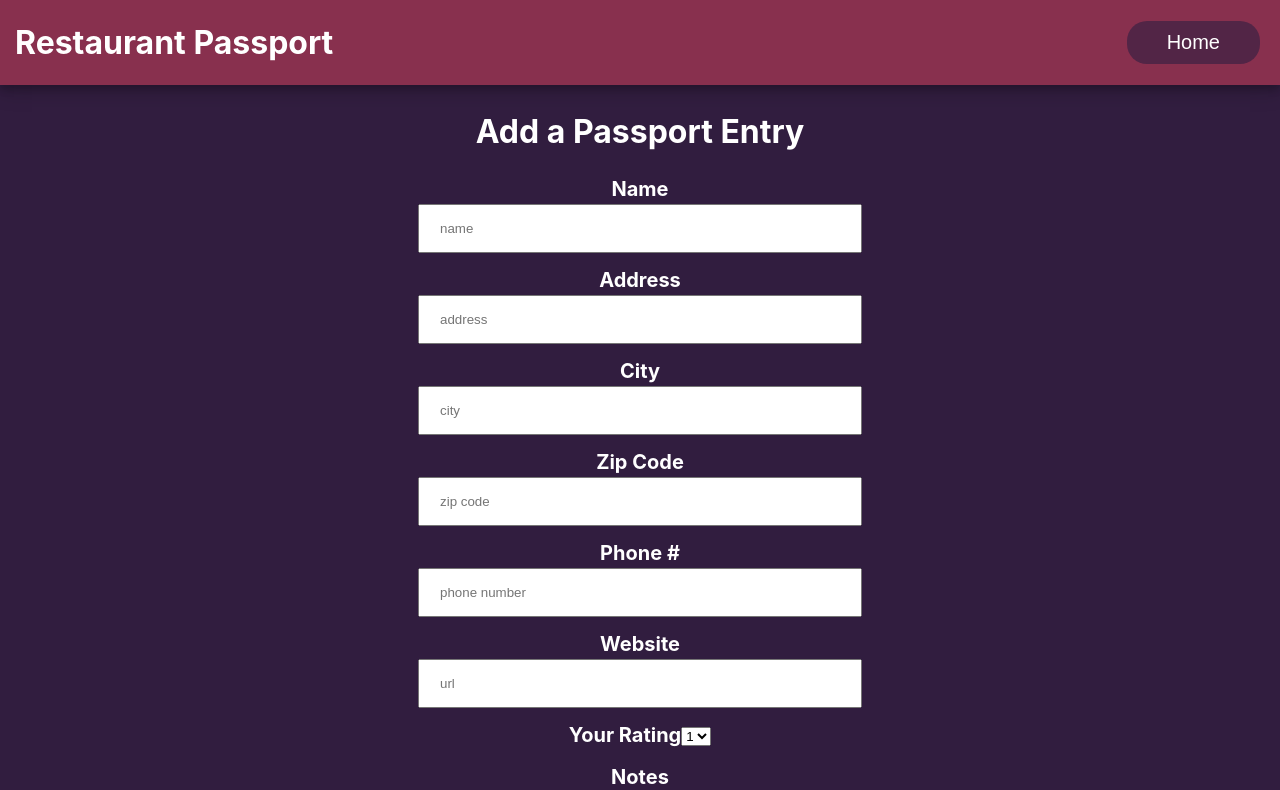
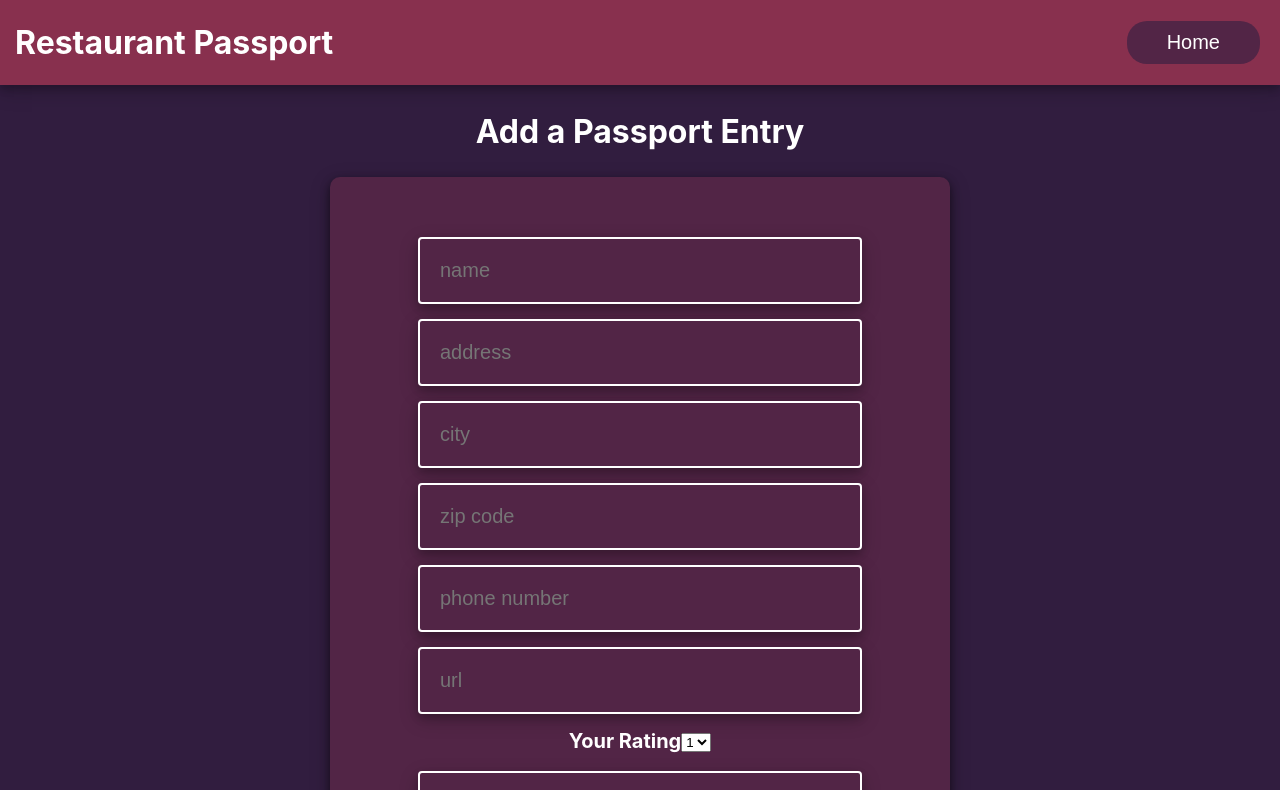
Before and after one commit to BW-Restaurant-Passport-4/FE-Restaurant-Passport, a React (Create React App) app: page /add_form in a window 1280 px wide. Shown: the top 790 px of the page. Built offline with nearby package versions, Linux system fonts and the light colour scheme; sample sign-in values are in the browser's storage.

Commit message:
styled the add form some more to be more uniform.

```diff
--- a/src/App.css
+++ b/src/App.css
@@ -60,6 +60,11 @@ html {
   justify-content: center;
   font-size: 2rem;
   width: 500px;
+  background: #522546;
+  padding: 60px 60px;
+  border-radius: 10px;
+  margin-bottom: 60px;
+  box-shadow: 0 4px 8px 0 rgba(0, 0, 0, 0.5), 0 6px 20px 0 rgba(0, 0, 0, 0.25);
 }
 
 .addFormContainer form label {
@@ -73,9 +78,19 @@ html {
 .addFormContainer form input {
   width: 400px;
   margin-bottom: 10px;
-  padding: 15px 20px;
+  padding: 20px 20px;
   outline: none;
   margin-bottom: 15px;
+  border-radius: 4px;
+  background: #522546;
+  border: 2px solid white;
+  font-size: 2rem;
+  color: white;
+  box-shadow: 0 4px 8px 0 rgba(0, 0, 0, 0.2), 0 6px 20px 0 rgba(0, 0, 0, 0.19);
+}
+
+.addFormContainer form input:hover {
+  border-color: #311d3f;
 }
 
 .addFormContainer form .formRow {
@@ -99,6 +114,7 @@ html {
   width: 15px;
   height: 15px;
   margin-top: 15px;
+  box-shadow: 0 4px 8px 0 rgba(0, 0, 0, 0.2), 0 6px 20px 0 rgba(0, 0, 0, 0.19);
 }
 
 .addFormContainer form .formBtns {
@@ -109,12 +125,13 @@ html {
 }
 
 .addFormContainer form .formBtns button {
-  background: #522546;
+  background: #88304e;
   color: white;
   border-radius: 10px;
   font-size: 2rem;
   padding: 10px 20px;
   margin-right: 15px;
+  box-shadow: 0 4px 8px 0 rgba(0, 0, 0, 0.2), 0 6px 20px 0 rgba(0, 0, 0, 0.19);
 }
 
 .addFormContainer form .formBtns button:hover {
--- a/src/components/AddForm.js
+++ b/src/components/AddForm.js
@@ -103,66 +103,54 @@ const AddForm = props => {
         )}
 
         <form onSubmit={handleSubmit}>
-          <label htmlFor="addFormName">Name</label>
           <input
             type="text"
             name="restaurant_name"
-            id="addFormName"
             onChange={handleChange}
             value={formData.restaurant_name}
             placeholder="name"
             required
           />
 
-          <label htmlFor="addFormAddress">Address</label>
           <input
             type="text"
             name="restaurant_address"
-            id="addFormAddress"
             onChange={handleChange}
             value={formData.restaurant_address}
             placeholder="address"
             required
           />
 
-          <label htmlFor="addFormCity">City</label>
           <input
             type="text"
             name="restaurant_city"
-            id="addFormCity"
             onChange={handleChange}
             value={formData.restaurant_city}
             placeholder="city"
             required
           />
 
-          <label htmlFor="addFormZip">Zip Code</label>
           <input
             type="text"
             name="restaurant_zip"
-            id="addFormZip"
             onChange={handleChange}
             value={formData.restaurant_zip}
             placeholder="zip code"
             required
           />
 
-          <label htmlFor="addFormPhone">Phone #</label>
           <input
             type="tel"
             name="restaurant_phone_number"
-            id="addFormPhone"
             onChange={handleChange}
             value={formData.restaurant_phone_number}
             placeholder="phone number"
             required
           />
 
-          <label htmlFor="addFormWebsite">Website</label>
           <input
             type="text"
             name="restaurant_website"
-            id="addFormWebsite"
             onChange={handleChange}
             value={formData.restaurant_website}
             placeholder="url"
@@ -187,11 +175,9 @@ const AddForm = props => {
             </select>
           </div>
 
-          <label htmlFor="addFormNotes">Notes</label>
           <input
             type="textarea"
             name="restaurant_notes"
-            id="addFormNotes"
             onChange={handleChange}
             value={formData.restaurant_notes}
             placeholder="notes"
--- a/src/components/Dashboard.js
+++ b/src/components/Dashboard.js
@@ -3,7 +3,6 @@ import { passportContext } from "../contexts/passportContext";
 import { userContext } from "../contexts/userContext";
 import { axiosWithAuth } from "../utils/axiosWithAuth";
 import RestaurantList from "./RestaurantList";
-import { withRouter } from "react-router-dom";
 import DashboardHeader from "./DashboardHeader";
 import styled from "styled-components";
 
@@ -16,7 +15,7 @@ const Container = styled.div`
   justify-content: center;
 `;
 
-const Dashboard = props => {
+const Dashboard = () => {
   const { restaurantList, setRestaurantList } = useContext(passportContext);
   const { user, setUser } = useContext(userContext);
   const [searchTerm, setSearchTerm] = useState("");
@@ -29,7 +28,7 @@ const Dashboard = props => {
     axiosWithAuth()
       .get("/restaurants")
       .then(res => {
-        setRestaurantList(res.data);
+        setRestaurantList(res.data.reverse());
       })
       .catch(err => console.log("Error fetching: ", err));
   }, [setRestaurantList]);
@@ -56,4 +55,4 @@ const Dashboard = props => {
   );
 };
 
-export default withRouter(Dashboard);
+export default Dashboard;
```
